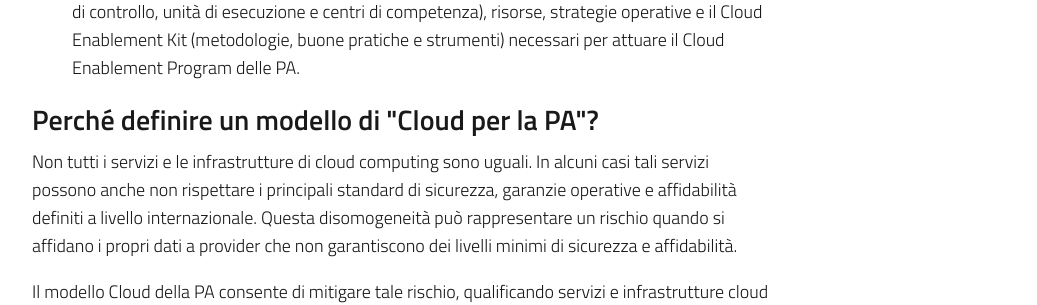
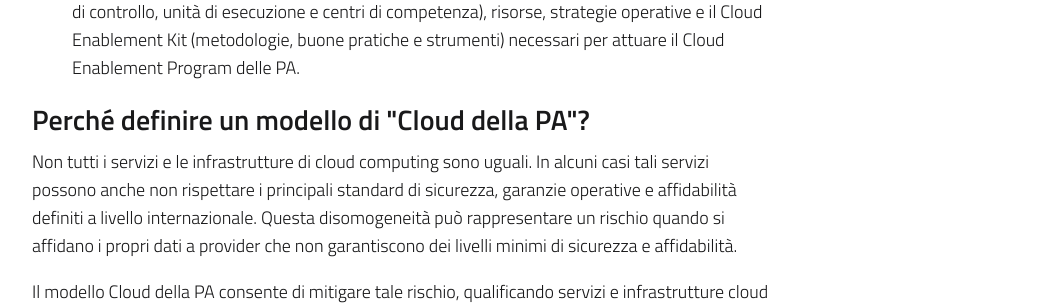
Before and after one commit to italia/cloud.italia.it, a Jekyll site: the page built from index.md, in a window 1280 px wide and 900 px high, scrolled down 1850 px. Shown: the part 162-467 px from the top of the window, without its empty margins (50-1087 px from the left). Built offline with Jekyll 4.4.1, drawn with Linux system fonts in a browser that asks for light colours.

Commit message:
Update home-sections.html

```diff
--- a/_includes/home/home-sections.html
+++ b/_includes/home/home-sections.html
@@ -105,7 +105,7 @@
                                 </li>
                             </ul>
                             </p>
-			          <h4><a id="strategia-cloud">Perché definire un modello di "Cloud per la PA"?</a></h4>
+			          <h4><a id="strategia-cloud">Perché definire un modello di "Cloud della PA"?</a></h4>
 
                             <p>
                             Non tutti i servizi e le infrastrutture di cloud
```
